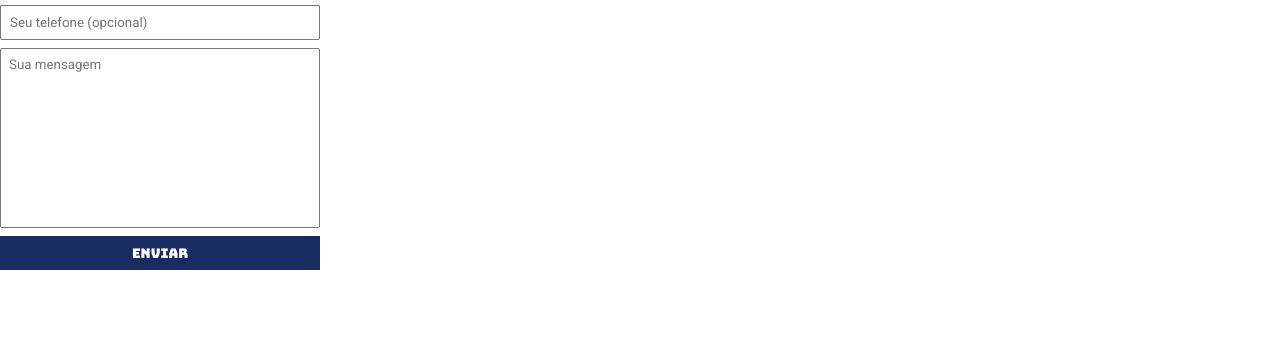
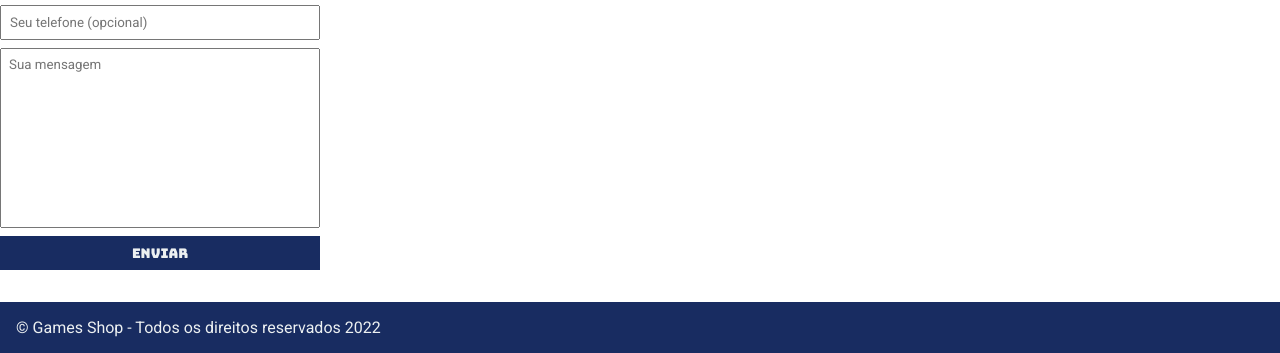
Before and after one commit to GabrielRbro/Games_Shop, a plain HTML site: page index.html in a window 1280 px wide. Shown: the part 796-1149 px from the top of the page. Before the commit the page ends 1098 px from the top, so only its background shows below. Drawn offline with Linux system fonts and the light colour scheme.

Commit message:
Adicionado o Rodapé do Site

```diff
--- a/index.html
+++ b/index.html
@@ -17,16 +17,16 @@
             <nav>
                 <ul>
                     <li>
-                        <a href="#">Sobre a loja</a>
+                        <a href="#about">Sobre a loja</a>
                     </li>
                     <li>
-                        <a href="#">Contato</a>
+                        <a href="#contact">Contato</a>
                     </li>
                 </ul>
             </nav>
         </div>
     </header>
-    <section>
+    <section id="about">
         <div class="container">
             <img class="store-front" src="./images/loja.jpg" alt="Fachada da Loja Games Shop">
             <div>
@@ -88,5 +88,12 @@
             </div>
         </div>
     </section>
+    <footer>
+        <div class="container">
+            <p>
+                &copy; Games Shop - Todos os direitos reservados 2022
+            </p>
+        </div>
+    </footer>
 </body>
 </html>
--- a/main.css
+++ b/main.css
@@ -120,7 +120,7 @@ section h3{
 
 form button{
     background-color: #182c61;
-    color: white;
+    color: #ecf0f1;
     border: none;
     cursor: pointer;
 }
@@ -133,3 +133,9 @@ input:focus,
 textarea:focus{
     outline-color: #182c61;
 }
+
+footer{
+    background-color: #182c61;
+    color: #ecf0f1;
+    padding: 16px;
+}
```
